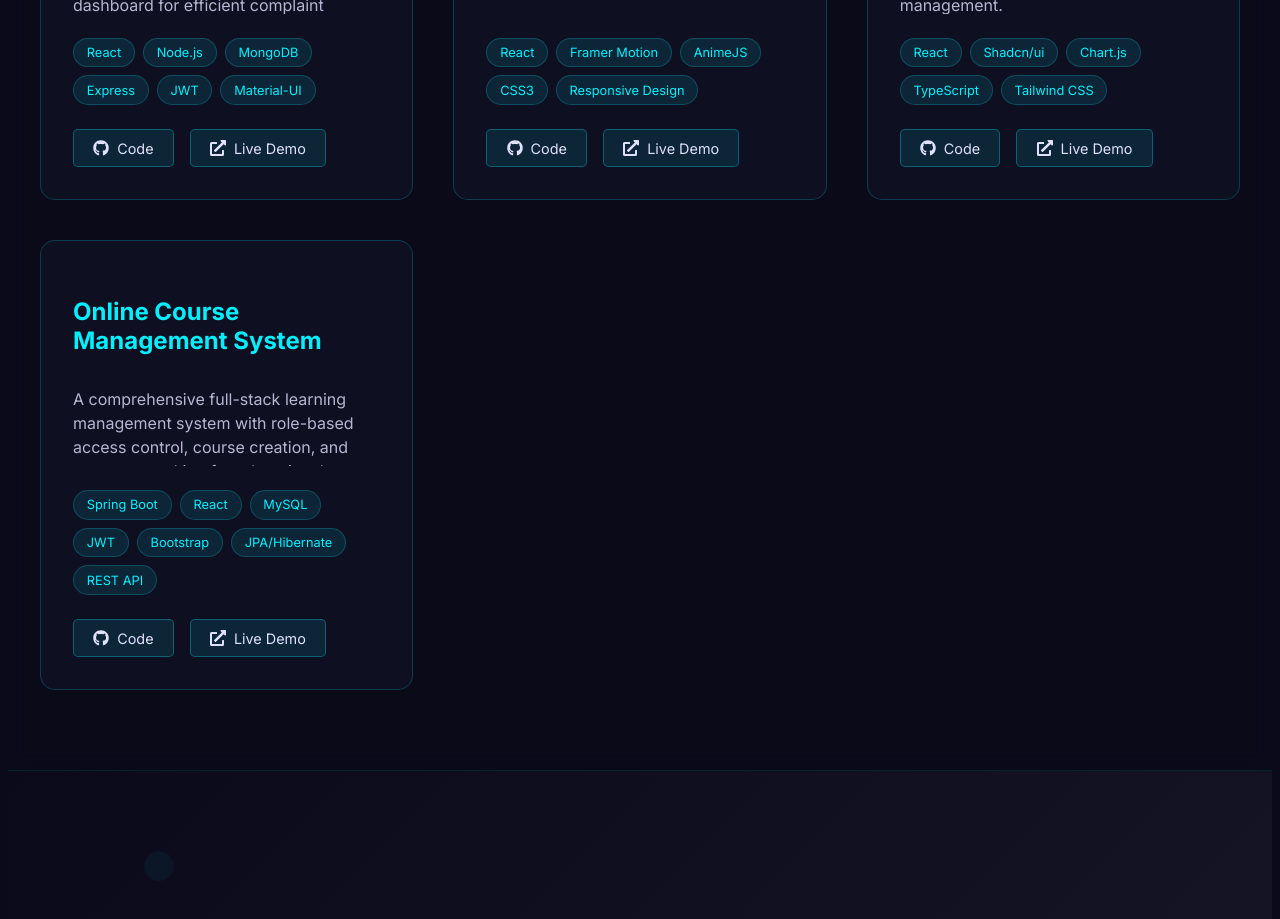
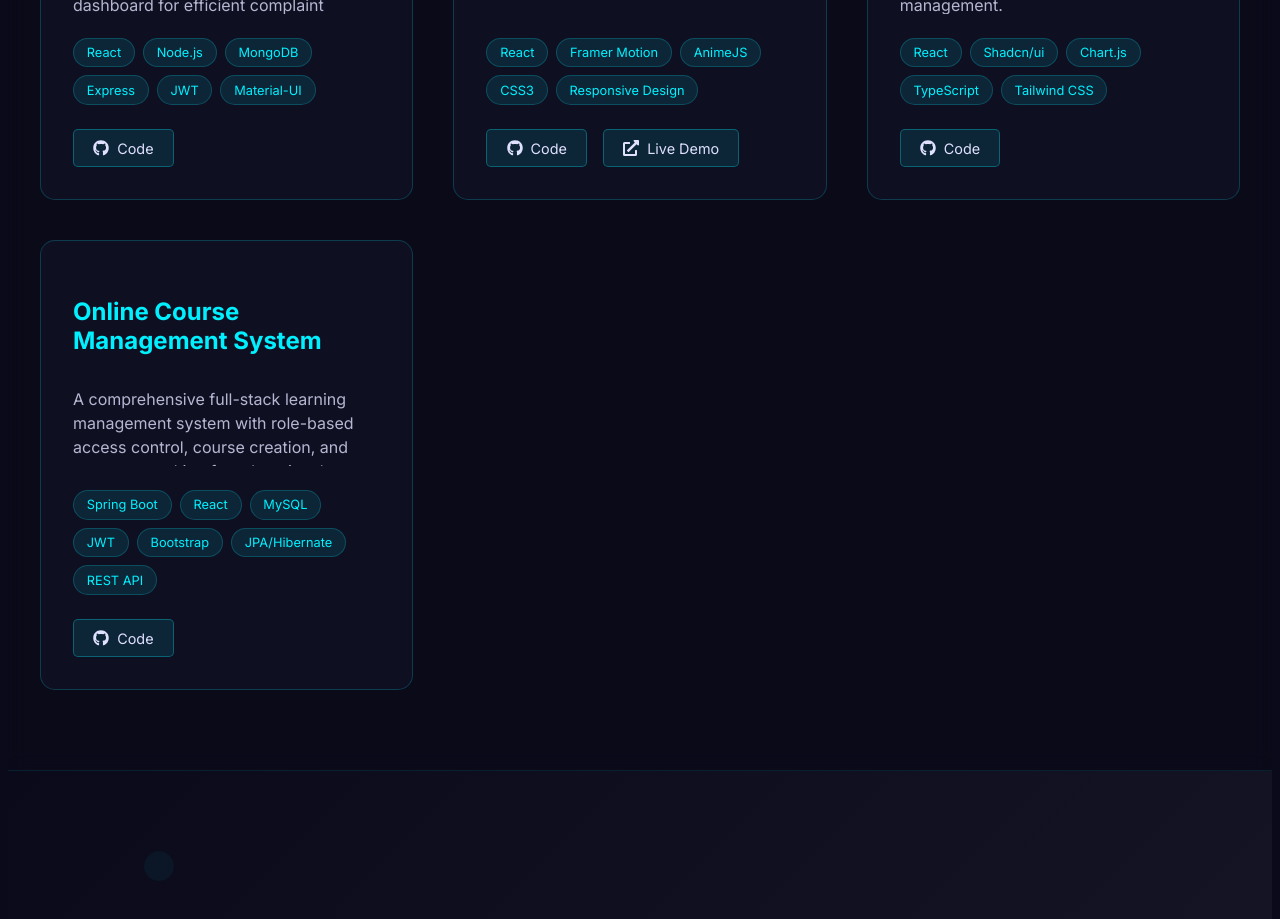
Before and after one commit to bhanuprakashpeddi-1432/tech-portfolio, a React (Create React App) app: page / in a window 1280 px wide. Shown: the part 2380-3299 px from the top of the page. Built offline with nearby package versions, Linux system fonts and the light colour scheme.

Commit message:
live demo is expired

```diff
--- a/src/components/Projects.js
+++ b/src/components/Projects.js
@@ -9,7 +9,7 @@ const projects = [
     detailedDescription: "Built with React.js frontend, Node.js/Express backend, and MongoDB database. Features include user registration, complaint submission, status tracking, admin panel, and email notifications.",
     tags: ["React", "Node.js", "MongoDB", "Express", "JWT", "Material-UI"],
     github: "https://github.com/bhanuprakashpeddi-1432/grievance-management-system",
-    liveDemo: "https://grievance-system-demo.netlify.app",
+    liveDemo: "",
     features: ["User Authentication", "Real-time Notifications", "Admin Dashboard", "Status Tracking"]
   },
   {
@@ -27,7 +27,7 @@ const projects = [
     detailedDescription: "React-based dashboard with Shadcn/ui components, featuring inventory tracking, analytics charts, automated reorder alerts, and comprehensive reporting.",
     tags: ["React", "Shadcn/ui", "Chart.js", "TypeScript", "Tailwind CSS"],
     github: "https://github.com/bhanuprakashpeddi-1432/Inventory_Management",
-    liveDemo: "Not specified in README",
+    liveDemo: "",
     features: ["Real-time Tracking", "Analytics Dashboard", "Automated Alerts", "Report Generation"]
   },
   {
@@ -36,7 +36,7 @@ const projects = [
     detailedDescription: "Spring Boot and React-based LMS featuring JWT authentication, course enrollment system, lesson completion tracking, admin dashboard, and comprehensive user management with real-time progress analytics.",
     tags: ["Spring Boot", "React", "MySQL", "JWT", "Bootstrap", "JPA/Hibernate", "REST API"],
     github: "https://github.com/bhanuprakashpeddi-1432/OnlineCourseManagement_System",
-    liveDemo: "Not specified in README",
+    liveDemo: "",
     features: ["Role-based Access Control", "Course Management", "Progress Tracking", "Admin Dashboard"]
   }
 ];
```
